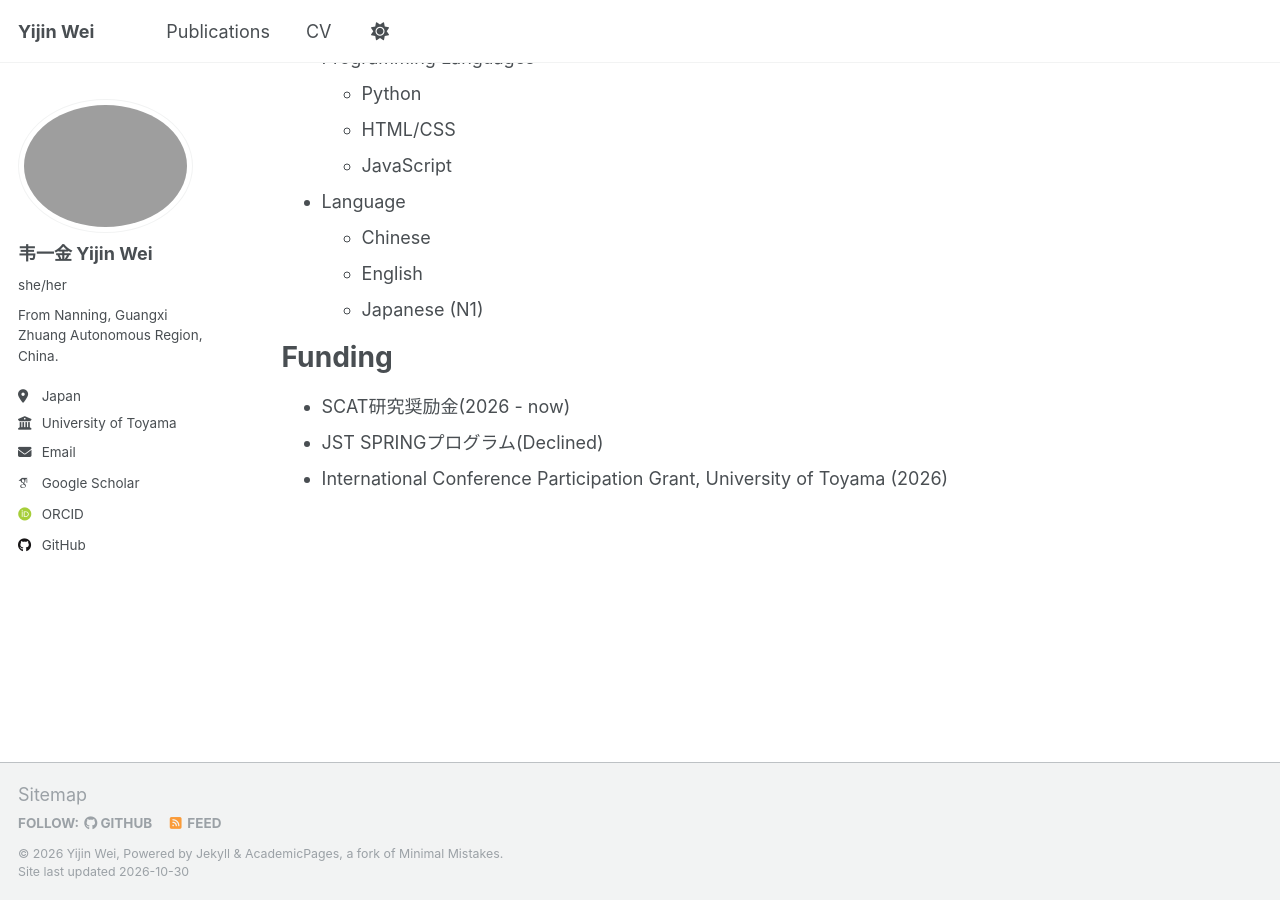
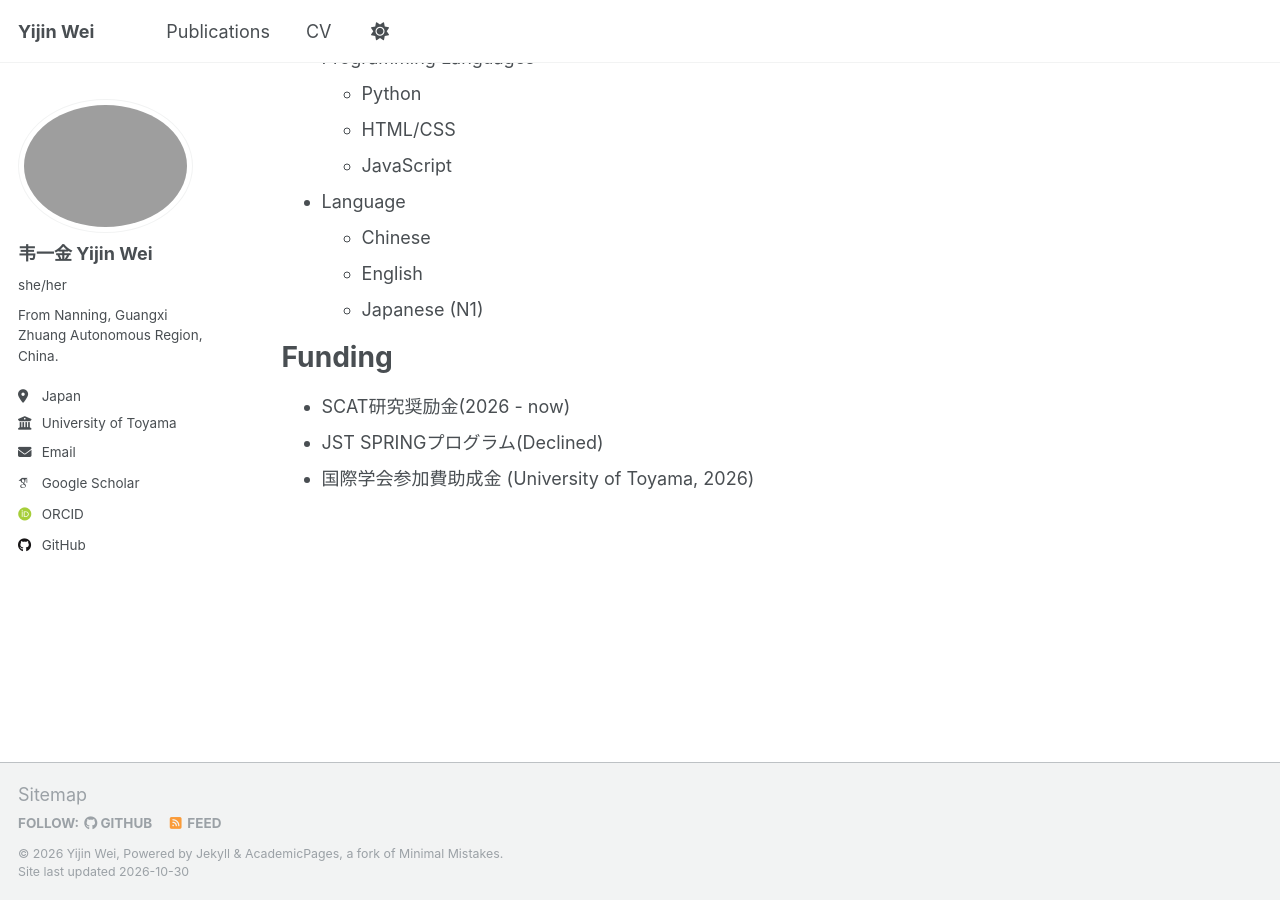
Before and after one commit to mangx/mangx.github.io, a Jekyll site: the page built from _pages/cv.md, in a window 1280 px wide and 900 px high, scrolled down 1184 px. Built offline with Jekyll 4.4.1, drawn with Linux system fonts in a browser that asks for light colours; some web fonts are replaced.

Commit message:
Update cv.md

```diff
--- a/_pages/cv.md
+++ b/_pages/cv.md
@@ -57,4 +57,4 @@ Funding
 ======
 * SCAT研究奨励金(2026 - now)
 * JST SPRINGプログラム(Declined)
-* International Conference Participation Grant, University of Toyama (2026)
+* 国際学会参加費助成金 (University of Toyama, 2026)
```
